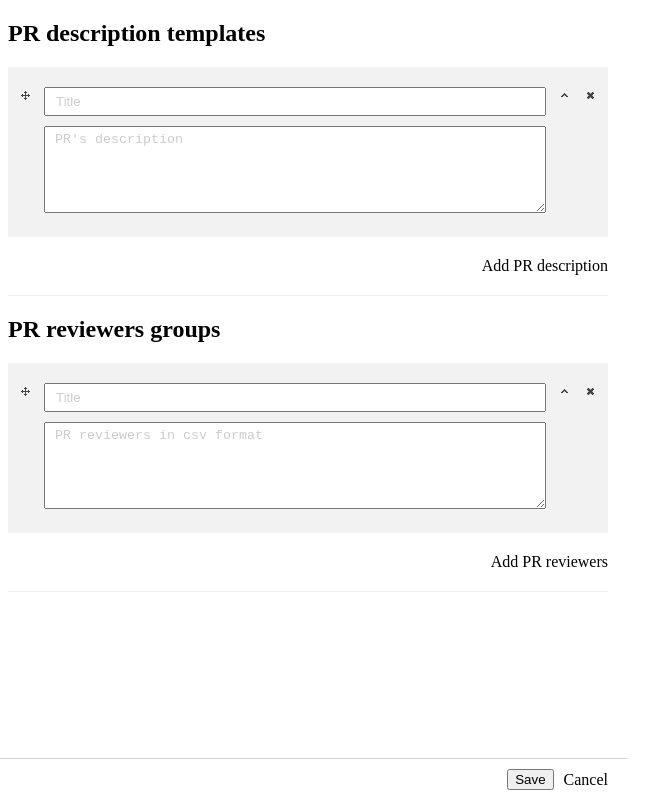
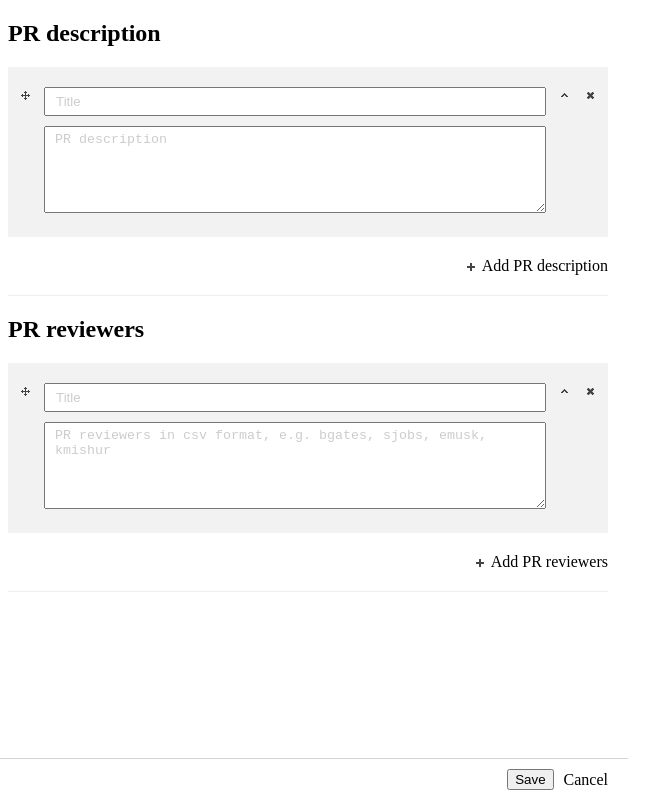
Before and after one commit to konst8/stash_pr_helper, a browser extension: page options/options.html in a window 1280 px wide. Shown: the whole page, without its empty margins (0-663 px from the left). Drawn offline with Linux system fonts and the light colour scheme.

Commit message:
Move inline styles to spreadsheet, adjust descriptions

```diff
--- a/options/options.css
+++ b/options/options.css
@@ -35,6 +35,7 @@ input[type="text"] {
   margin: 20px 0;
   border: none;
   cursor: -webkit-grab;
+  min-height: 56px;
 }
 
 .close-trigger {
@@ -58,6 +59,12 @@ input[type="text"] {
   float: left;
   margin-right: 10px;
   cursor: -webkit-grab;
+}
+
+.ui-icon-plus {
+  display: inline-block;
+  vertical-align: text-bottom;
+  margin-right: 3px;
 }
 
 .ui-sortable-helper {
--- a/options/options.html
+++ b/options/options.html
@@ -1,14 +1,14 @@
 <!DOCTYPE html>
 <html>
 <head>
-  <title>My Test Extension Options</title>
+  <title>PR helper chrome extension</title>
   <link href="../libs/jquery-ui-1.12.1.custom/jquery-ui.min.css" rel="stylesheet">
   <link href="../libs/jquery-ui-1.12.1.custom/jquery-ui.theme.min.css" rel="stylesheet">
   <link type="text/css" rel="stylesheet" href="options.css" media="all">
 </head>
 
 <body>
-  <h2>PR description templates</h2>
+  <h2>PR description</h2>
   <div class="descriptions">
   </div>
 
@@ -16,7 +16,7 @@
     <a id="add-description"><span class="ui-icon ui-icon-plus"></span>Add PR description</a>
   </div>
 
-  <h2>PR reviewers groups</h2>
+  <h2>PR reviewers</h2>
   <div class="reviewers">
   </div>
 
--- a/options/options.js
+++ b/options/options.js
@@ -1,9 +1,6 @@
 'use strict';
 
 (function ($){
-
-  // PR entity's default object.
-  // We will inherit from it later.
 
   const Entity = {
 
@@ -119,7 +116,7 @@
     $container: $('.descriptions'),
     $add: $('a#add-description'),
     titleHelpText: "Title",
-    contentHelpText: "PR's description",
+    contentHelpText: "PR description",
     cssClass: "description-entity"
   });
   description.init();
@@ -131,7 +128,7 @@
     $container: $('.reviewers'),
     $add: $('a#add-reviewers'),
     titleHelpText: "Title",
-    contentHelpText: "PR reviewers in csv format",
+    contentHelpText: "PR reviewers in csv format, e.g. bgates, sjobs, emusk, kmishur",
     cssClass: "reviewers-entity"
   });
   reviewers.init();
```
Also changed, not shown: content.css (+10 -0 lines), contentScript.js (+1 -12 lines), manifest.json.
